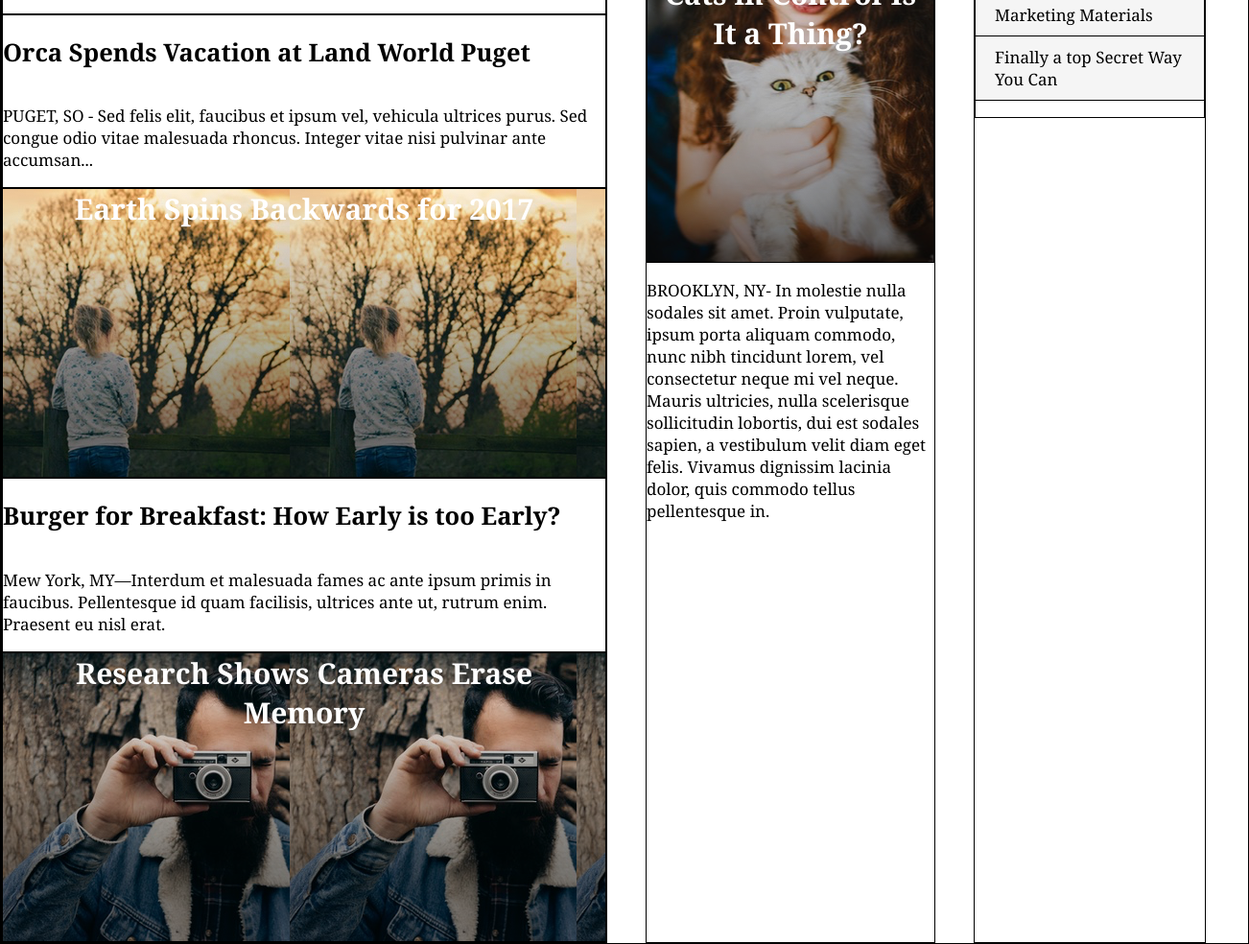
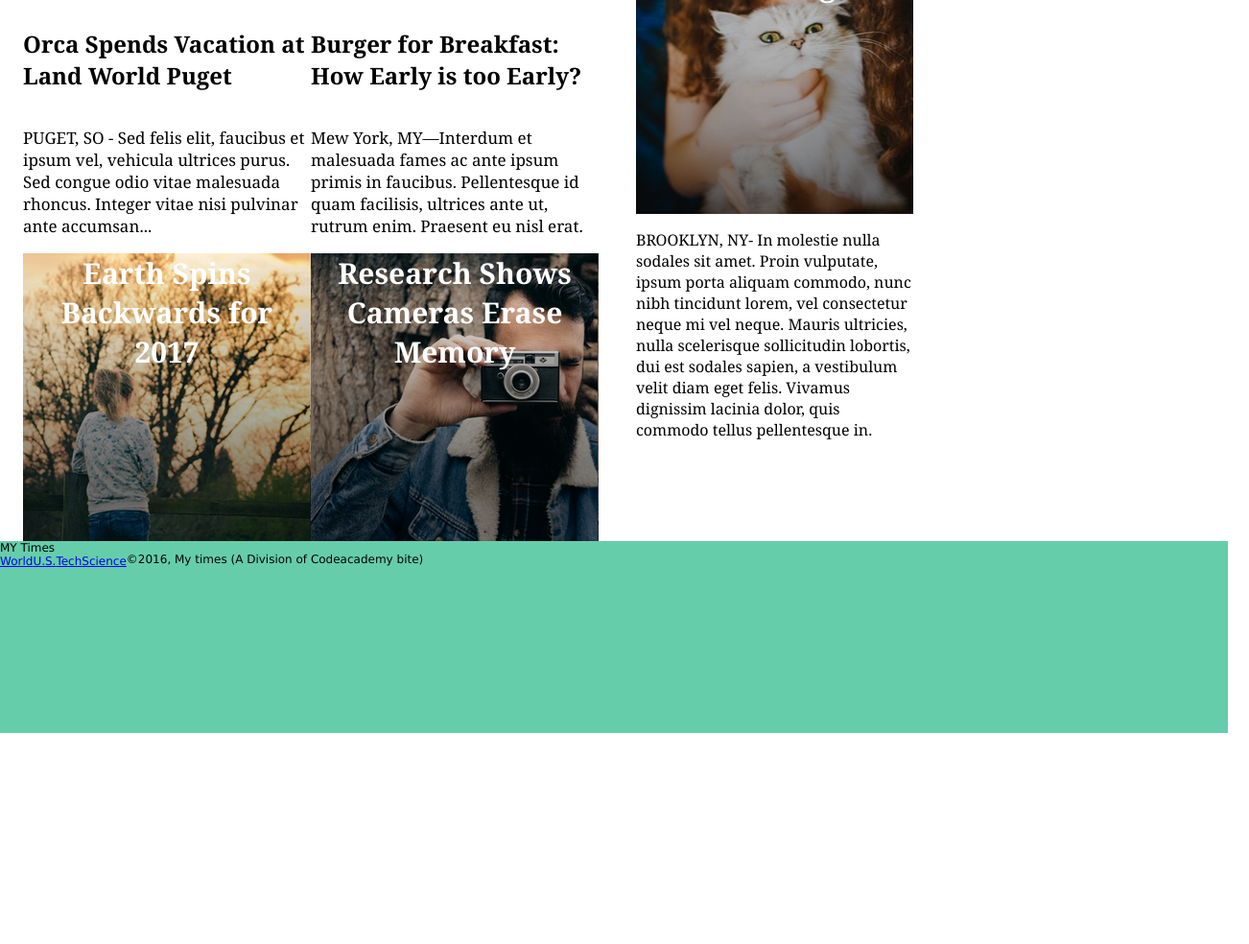
Before and after one commit to cawebsandbox/my-times, a plain HTML site: page index.html in a window 1280 px wide. Shown: the part 698-1682 px from the top of the page at 96% size, 1302 px wide, since content can reach past the window. After the commit the page ends 1462 px from the top, so only its background shows below. Drawn offline with Linux system fonts and the light colour scheme.

Commit message:
Begin footer

```diff
--- a/index.html
+++ b/index.html
@@ -28,25 +28,35 @@
           <div class="article-img" id="img1">
             <p>Mother of Three Buys Tuna Steak at Phish Concert. Leaves, "Feeling Funny."</p>
           </div>
+          <div class="story-text">
             <p>MONUMENT VALLEY, AZ - Lorem ipsum dolor sit amet, consectetur adipiscing elit. Pellentesque nec nisl at augue dapibus dignissim. Nunc condimentum rutrum metus, ac eleifend lacus viverra nec. Proin ultrices egestas diam sed mollis. Nulla sapien massa, dictum vitae est et, pellentesque rutrum risus. Nunc volutpat, metus ac rutrum tempus, orci nisi porttitor dolor, sit amet luctus metus est ut mauris. Quisque vulputate nisl vitae massa rhoncus, at sagittis elit accumsan. Etiam tempus, lorem quis blandit imperdiet, enim dui lobortis tortor, sit amet lobortis arcu ex id odio. Nam fermentum nulla et eros bibendum, sed ullamcorper massa scelerisque. Vestibulum aliquet placerat leo a hendrerit. Nulla non sagittis neque. Nullam sit amet fringilla massa.</p>
           </div>
+        </div>
 
+        <div class="sub-story">
+          <div class="story">
             <div class="article">
               <h2>Orca Spends Vacation at Land World Puget</h2>
+              <div class="story-text">
                 <p>PUGET, SO - Sed felis elit, faucibus et ipsum vel, vehicula ultrices purus. Sed congue odio vitae malesuada rhoncus. Integer vitae nisi pulvinar ante accumsan...</p>
               </div>
-
+            </div>
             <div class="article-img" id="img2">
               <p>Earth Spins Backwards for 2017</p>
             </div>
+          </div>
 
+          <div class="story">
             <div class="article">
               <h2>Burger for Breakfast: How Early is too Early?</h2>
+              <div class="story-text">
                 <p>Mew York, MY—Interdum et malesuada fames ac ante ipsum primis in faucibus. Pellentesque id quam facilisis, ultrices ante ut, rutrum enim. Praesent eu nisl erat.</p>
               </div>
-
+            </div>
             <div class="article-img" id="img3">
               <p>Research Shows Cameras Erase Memory</p>
+            </div>
+          </div>
         </div>
       </div>
 
@@ -78,5 +88,20 @@
         </div>
       </div>
     </div>
+
+    <footer>
+      <div class="info">
+        <span class="title">MY Times</span>
+        <nav>
+          <span><a href="#">World</a></span>
+          <span><a href="#">U.S.</a></span>
+          <span><a href="#">Tech</a></span>
+          <span><a href="#">Science</a></span>
+        </nav>
+      </div>
+      <div class="copyright">
+        <p>&copy;2016, My times (A Division of Codeacademy bite)</p>
+      </div>
+    </footer>
   </body>
 </html>
--- a/resources/css/style.css
+++ b/resources/css/style.css
@@ -3,14 +3,9 @@ body {
   padding: 0;
 }
 
-div {
-  border: 1px solid black;
-}
-
 .container {
   font-family: Georgia;
-  font-size: 17px;
-  color: black;
+  margin-bottom: 1000px;
 }
 
 .header {
@@ -22,6 +17,8 @@ div {
   width: 100%;
   position: fixed;
   justify-content: space-between;
+  z-index: 20;
+  background-color: white;
 }
 
 .logo {
@@ -65,14 +62,14 @@ nav {
 .container {
   /*background-color: green;*/
   display: flex;
-  width: 1300px;
+  width: 1232px;
   margin: 0 auto;
 }
 
 .column {
   position: relative;
   margin-top: 120px;
-  margin-right: 40px;
+  margin-right: 32px;
 }
 
 .column.large {
@@ -124,6 +121,10 @@ nav {
   flex-direction: column;
   align-items: center;
 }
+.news-bites h3 {
+  font-size: 16px;
+  font-weight: bold;
+}
 
 .news-bites ul {
   padding: 0;
@@ -134,7 +135,10 @@ nav {
 }
 
 .news-bites li {
-  background-color: #F5F5F5;
+  background-color: whitesmoke;
+  font-family: Verdana;
+  font-size: 12px;
+  color: dimgrey;
   border-bottom: 1px solid black;
   padding: 10px 20px;;
 }
@@ -153,3 +157,24 @@ nav {
 #img4 {
   background-image: url("../images/img-story-1.png");
 }
+
+.sub-story {
+  display: flex;
+}
+
+.story {
+  display: block;
+  width: 300px;
+}
+
+.story-text {
+  font-size: 17px;
+}
+
+footer {
+  background-color: mediumaquamarine;
+  font-family: Verdana;
+  font-size: 12px;
+  display: flex;
+  height: 200px;
+}
```
Lines whose indentation alone changed are shown as unchanged.
